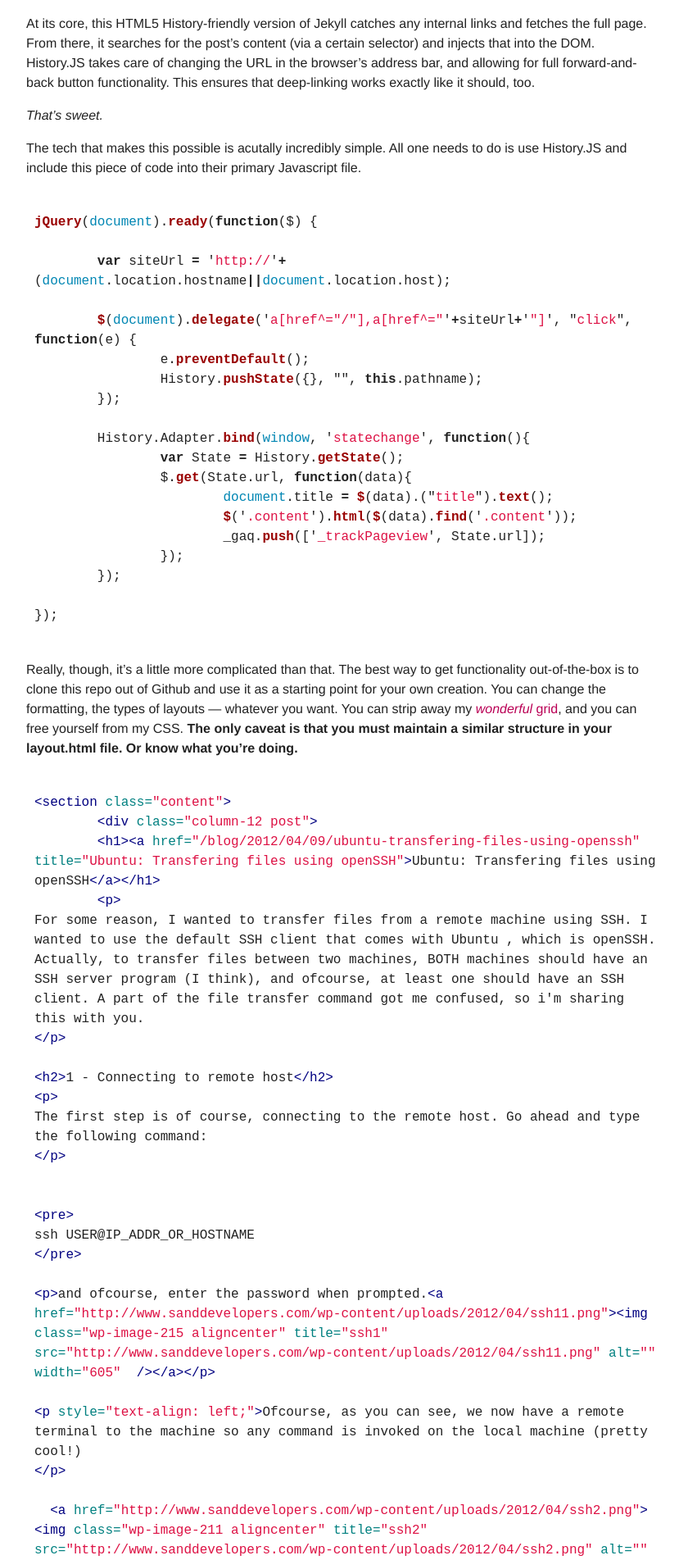
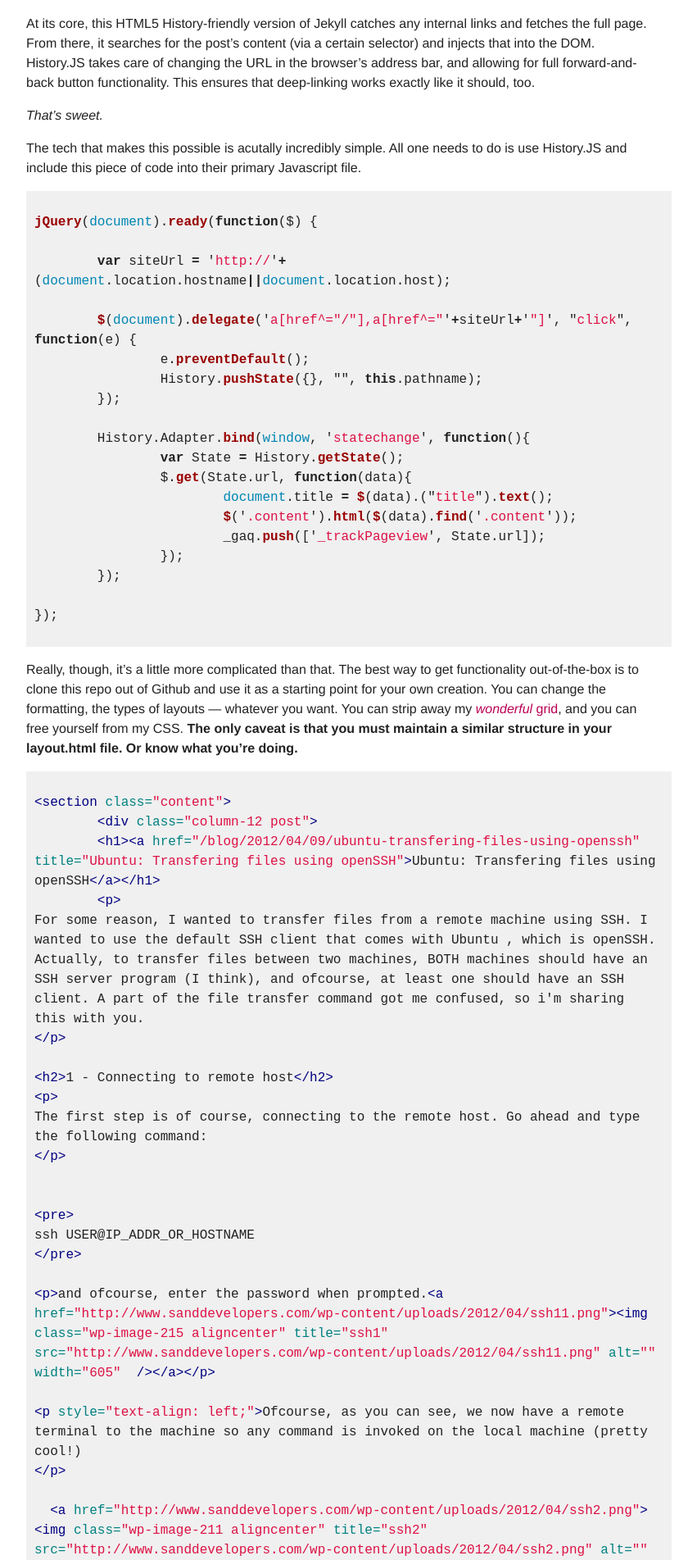
Before and after one commit to motatoes/motatoes.github.io, a Jekyll site: the page built from _posts/2012-04-10-what.markdown, in a window 1280 px wide. Shown: the part 646-2549 px from the top of the page at 82% size, without its empty margins (224-1075 px from the left). Built offline with Jekyll 4.4.1, drawn with Linux system fonts in a browser that asks for light colours; nearby versions of some CDN libraries.

Commit message:
highlight

```diff
--- a/public/css/pygments.css
+++ b/public/css/pygments.css
@@ -1,4 +1,4 @@
-.highlight { background: #ffffff; }
+.highlight { width: 100%;overflow: auto;background-color: #f0f0f0;padding: 10px; }
 .highlight .c { color: #999988; font-style: italic } /* Comment */
 .highlight .err { color: #a61717; background-color: #e3d2d2 } /* Error */
 .highlight .k { font-weight: bold } /* Keyword */
--- a/public/css/style.css
+++ b/public/css/style.css
@@ -69,12 +69,6 @@ input:invalid, textarea:invalid { background-color: #f0dddd; }
 table { border-collapse: collapse; border-spacing: 0; }
 td { vertical-align: top; }
 
-.highlight {
-	width: 100%;
-	overflow: auto;
-	background-color: #f0f0f0;
-	padding: 10px;
-}
 /* ===================================================
     Initializr styles
     http://verekia.com/initializr/responsive-template
```
Also changed, not shown: 2 other files.
